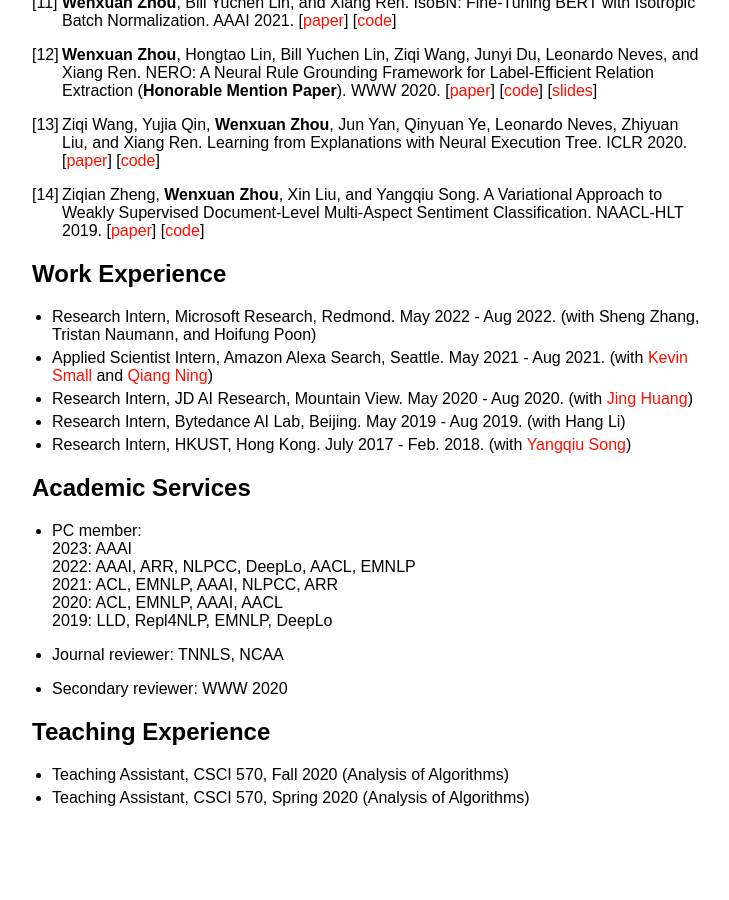
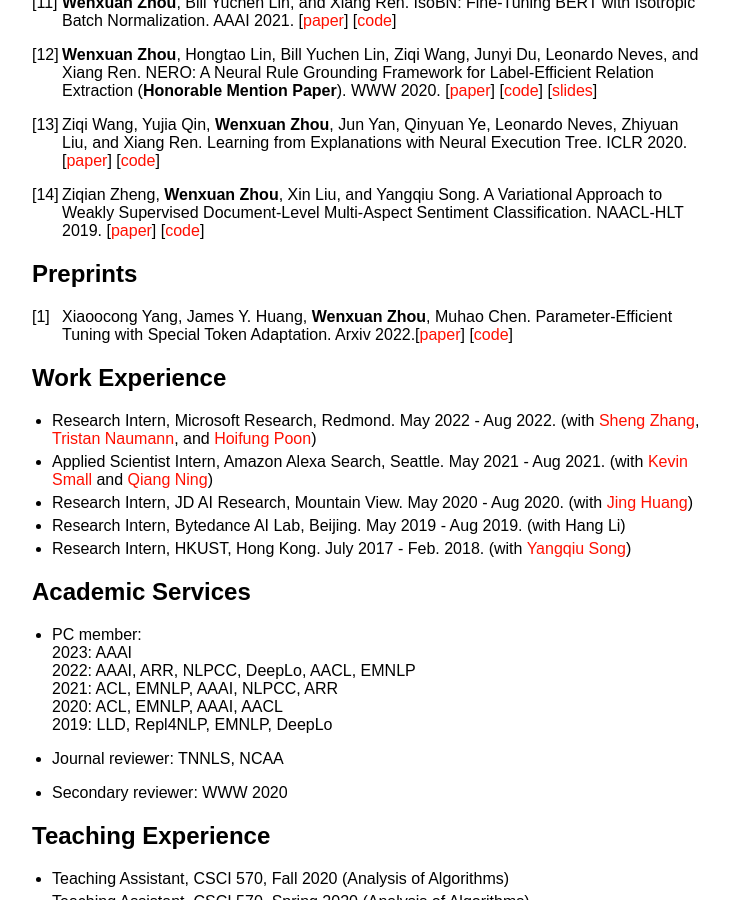
Before and after one commit to wzhouad/wzhouad.github.io, a Jekyll site: the page built from index.md, in a window 1280 px wide and 900 px high, scrolled down 1119 px. Shown: the whole window, without its empty margins (258-987 px from the left). Built offline with Jekyll 4.4.1, drawn with Linux system fonts in a browser that asks for light colours; our own code applies the rules of GitHub Pages for plain Markdown files; before the commit the page ends 1944 px from its top, so only the background shows below that.

Commit message:
Update index.md

```diff
--- a/index.md
+++ b/index.md
@@ -43,8 +43,11 @@
 
 1. Ziqian Zheng, **Wenxuan Zhou**, Xin Liu, and Yangqiu Song. A Variational Approach to Weakly Supervised Document-Level Multi-Aspect Sentiment Classification. NAACL-HLT 2019. \[[paper](https://aclanthology.org/N19-1036/)\] \[[code](https://github.com/HKUST-KnowComp/VWS-DMSC)\]
 
+## Preprints
+1. Xiaoocong Yang, James Y. Huang, **Wenxuan Zhou**, Muhao Chen. Parameter-Efficient Tuning with Special Token Adaptation. Arxiv 2022.\[[paper](https://arxiv.org/abs/2210.04382)\] \[[code](https://github.com/luka-group/PASTA)\]
+
 ## Work Experience
-* Research Intern, Microsoft Research, Redmond. May 2022 - Aug 2022. (with Sheng Zhang, Tristan Naumann, and Hoifung Poon)
+* Research Intern, Microsoft Research, Redmond. May 2022 - Aug 2022. (with [Sheng Zhang](https://sheng-z.github.io/), [Tristan Naumann](https://www.microsoft.com/en-us/research/people/tristan/), and [Hoifung Poon](https://www.microsoft.com/en-us/research/people/hoifung/))
 * Applied Scientist Intern, Amazon Alexa Search, Seattle. May 2021 - Aug 2021. (with [Kevin Small](http://www.kevinsmall.org/) and [Qiang Ning](https://www.qiangning.info/))
 * Research Intern, JD AI Research, Mountain View. May 2020 - Aug 2020. (with [Jing Huang](https://sites.google.com/view/drjinghuang))
 * Research Intern, Bytedance AI Lab, Beijing. May 2019 - Aug 2019. (with Hang Li)
```
Also changed, not shown: other parts of index.md (+1 -1 lines).
